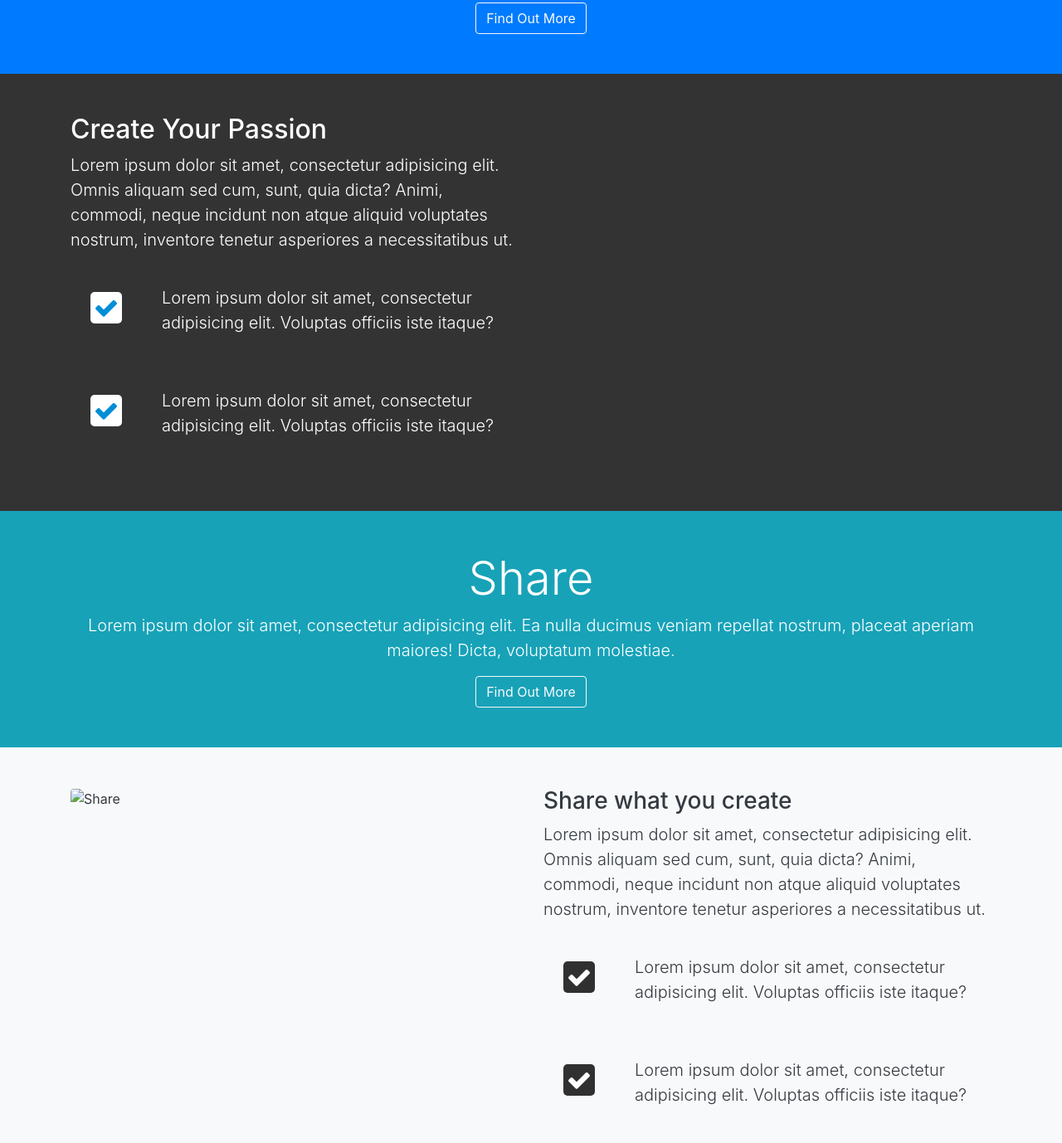
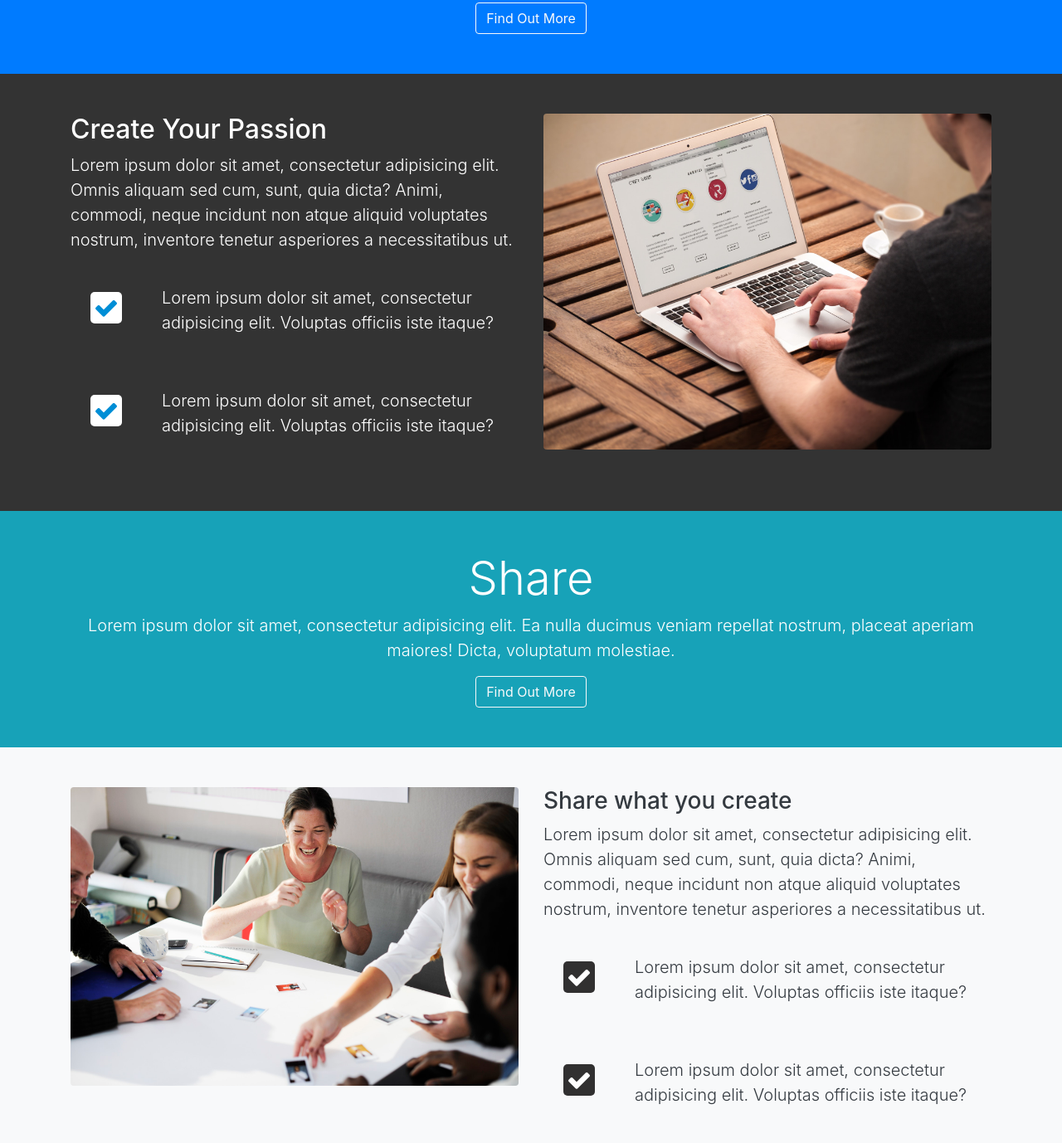
Before and after one commit to khalidhasan12/LoopLAB., a plain HTML site: page index.html in a window 1280 px wide. Shown: the part 1807-3185 px from the top of the page at 83% size. Drawn offline with Linux system fonts and the light colour scheme.

Commit message:
Update index.html

```diff
--- a/index.html
+++ b/index.html
@@ -130,7 +130,7 @@
         <div class="container">
             <div class="row">
                 <div class="col-lg-6 col-md-12">
-                    <img src="img/explore.jpeg" class="img-fluid rounded" alt="Explore">
+                    <img src="assets/img/explore.jpeg" class="img-fluid rounded" alt="Explore">
                 </div>
                 <div class="col-lg-6 col-md-12 text-dark">
                     <h3>Explore Learn & Connect</h3>
@@ -206,7 +206,7 @@
                     </div>
                 </div>
                 <div class="col-lg-6 col-md-12">
-                    <img src="img/create.jpeg" class="img-fluid rounded" alt="">
+                    <img src="assets/img/create.jpeg" class="img-fluid rounded" alt="">
                 </div>
             </div>
         </div>
@@ -231,7 +231,7 @@
         <div class="container">
             <div class="row">
                 <div class="col-lg-6 col-md-12">
-                    <img src="img/share.jpeg" class="img-fluid rounded" alt="Share">
+                    <img src="assets/img/share.jpeg" class="img-fluid rounded" alt="Share">
                 </div>
                 <div class="col-lg-6 col-md-12">
                     <div>
```
